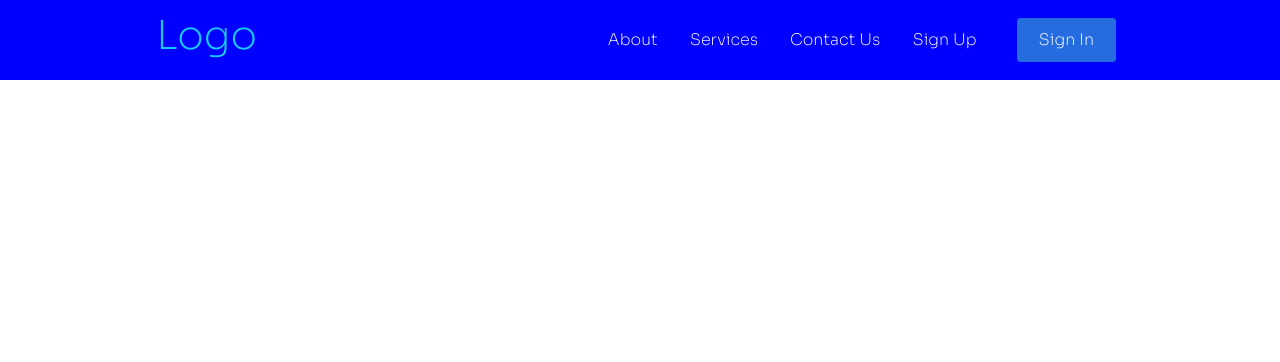
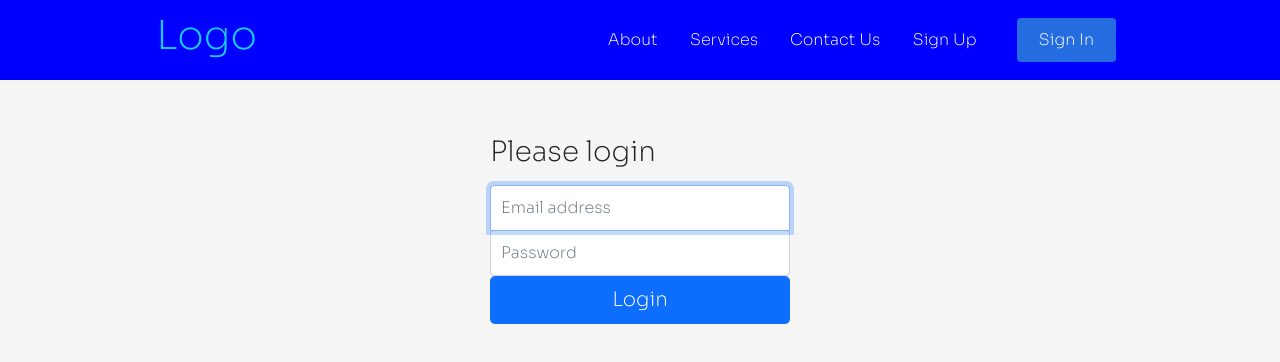
Before and after one commit to duenf33/hw-0318-navbar-frontend, a React (Create React App) app: page /sign-in in a window 1280 px wide. Shown: the top 362 px of the page. Built offline with nearby package versions, Linux system fonts and the light colour scheme.

Commit message:
creating the sign in page

```diff
--- a/src/MainRouter.js
+++ b/src/MainRouter.js
@@ -5,7 +5,7 @@ import About from "./component/pages/About";
 import Services from "./component/pages/Services";
 import ContactUs from "./component/pages/ContactUs";
 import SignUp from "./component/pages/SignUp";
-// import SignIn from "./component/pages/SignIn";
+import SignIn from "./component/pages/SignIn";
 import Navbar from "./component/Navbar/Navbar";
 
 const MainRouter = () => {
@@ -14,11 +14,11 @@ const MainRouter = () => {
 			<Navbar />
 			<Switch>
 				<Route path="/" exact component={Home} />
-				<Route path="/about" exact component={About} />
-				<Route path="/services" exact component={Services} />
-				<Route path="/contact-us" exact component={ContactUs} />
-				<Route path="/sign-up" exact component={SignUp} />
-				{/* <Route path="/sign-in" exact component={Home} /> */}
+				<Route path="/about" component={About} />
+				<Route path="/services" component={Services} />
+				<Route path="/contact-us" component={ContactUs} />
+				<Route path="/sign-up" component={SignUp} />
+				<Route path="/sign-in" component={SignIn} />
 			</Switch>
 		</Router>
 	);
--- a/src/component/Navbar/Navbar.js
+++ b/src/component/Navbar/Navbar.js
@@ -41,9 +41,6 @@ function Navbar() {
 					</NavLink>
 					<NavBtnLink to="/sign-in">Sign In</NavBtnLink>
 				</NavMenu>
-				{/* <NavBtn>
-					<NavBtnLink to="/sign-in">Sign In</NavBtnLink>
-				</NavBtn> */}
 			</Nav>
 		</>
 	);
--- /dev/null
+++ b/src/component/pages/SignIn.js
@@ -0,0 +1,66 @@
+import React, { Component } from 'react'
+
+export class SignIn extends Component {
+  state = {
+		email: "",
+		password: "",
+	};
+	handleSignIn = (event) => {
+		this.setState({
+			[event.target.name]: event.target.value,
+		});
+	};
+	handleSignInSubmit = async (event) => {
+		event.preventDefault();
+		try {
+
+		} catch (e) {
+
+		}
+	};
+  render() {
+    const { email, password } = this.state;
+		return (
+			<div className="form-body">
+				<main className="form-signin">
+					<form onSubmit={this.handleSignInSubmit}>
+						<h1 className="h3 mb-3 fw-normal">Please login</h1>
+						<label htmlFor="inputEmail" className="visually-hidden">
+							Email address
+						</label>
+						<input
+							type="email"
+							id="inputEmail"
+							className="form-control"
+							placeholder="Email address"
+							required
+							autoFocus
+							name="email"
+							value={email}
+							onChange={this.handleSignIn}
+						/>
+						<label htmlFor="inputPassword" className="visually-hidden">
+							Password
+						</label>
+						<input
+							//type="password"
+							type="text"
+							id="inputPassword"
+							className="form-control"
+							placeholder="Password"
+							required
+							name="password"
+							value={password}
+							onChange={this.handleSignIn}
+						/>
+						<button className="w-100 btn btn-lg btn-primary" type="submit">
+							Login
+						</button>
+					</form>
+				</main>
+			</div>
+		);
+  }
+}
+
+export default SignIn
```
